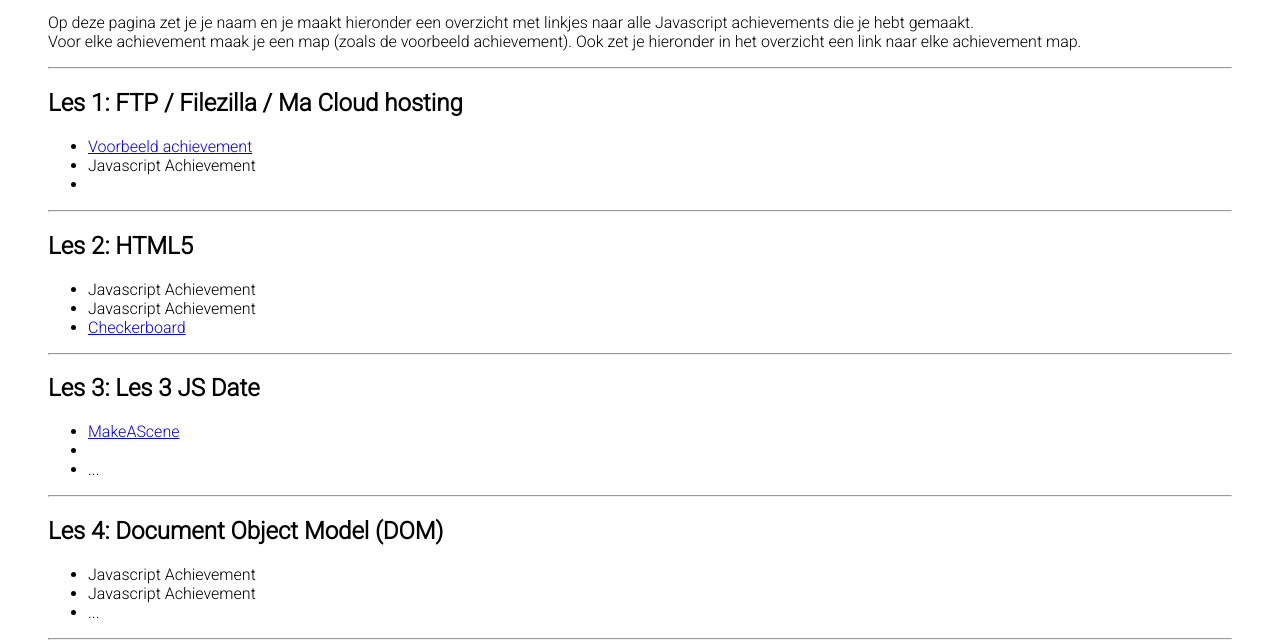
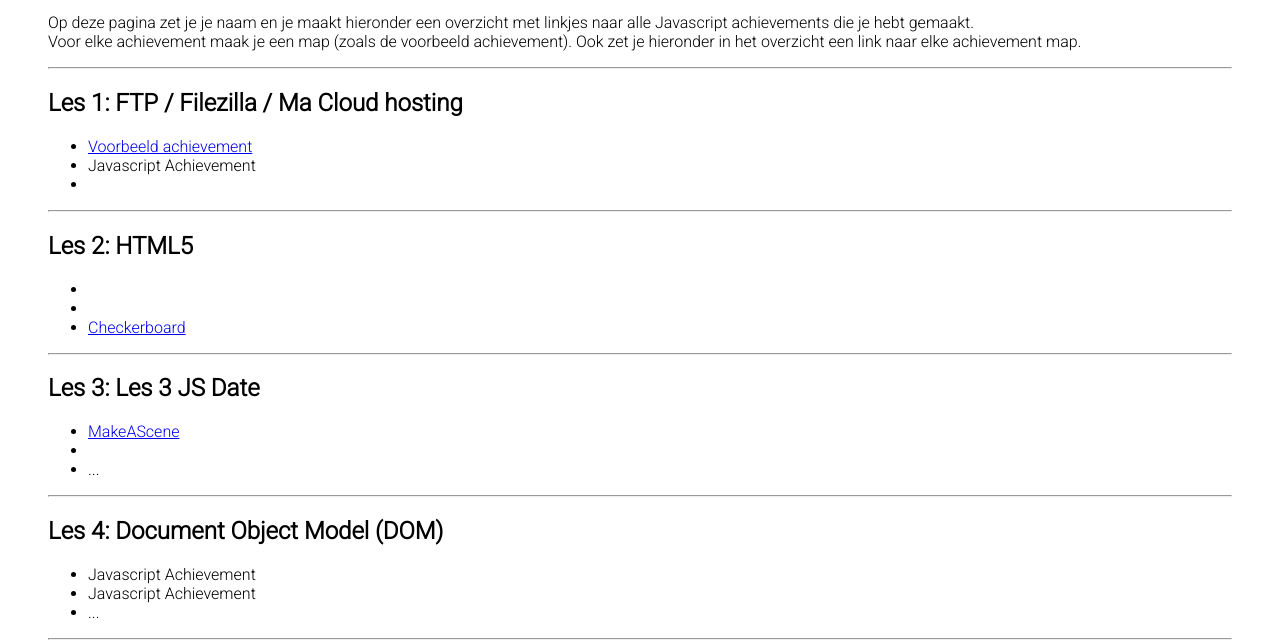
Before and after one commit to MilanJDR/Javascript-Achievements, a plain HTML site: page index.html in a window 1280 px wide. Shown: the part 160-802 px from the top of the page. Drawn offline with Linux system fonts and the light colour scheme.

```diff
--- a/index.html
+++ b/index.html
@@ -48,8 +48,8 @@
         <hr>
         <h2>Les 2: HTML5</h3>
         <ul>
-            <li>Javascript Achievement</li>
-            <li>Javascript Achievement</li>
+            <li></li>
+            <li></li>
             <li><a href="http://30842.hosts1.ma-cloud.nl/Checkerboard.html">Checkerboard</a></li>
         </ul>
         <hr>
```
